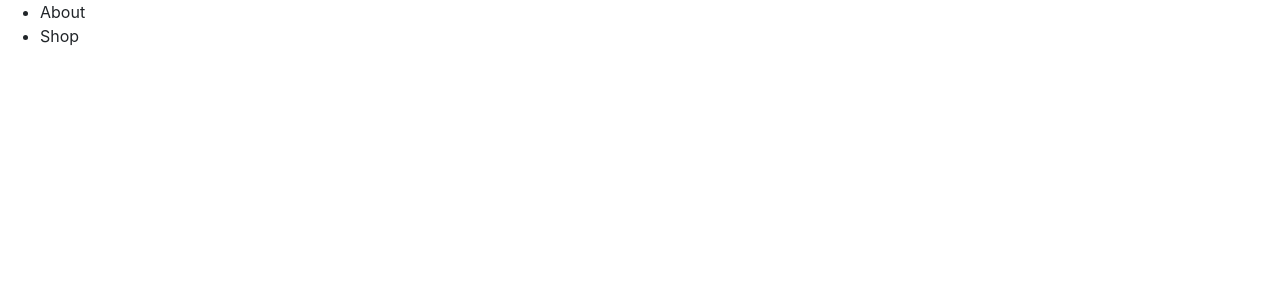
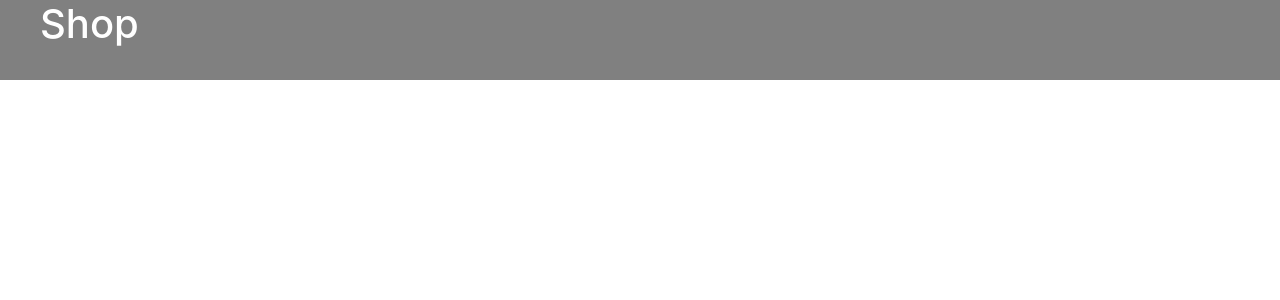
Before and after one commit to HampusJohnOlausson/react-test, a React (Create React App) app: page /Shop in a window 1280 px wide. Shown: the top 300 px of the page. Built offline with nearby package versions, Linux system fonts and the light colour scheme.

Commit message:
React Router exercise

```diff
--- a/src/components/About.jsx
+++ b/src/components/About.jsx
@@ -3,7 +3,7 @@ import React from 'react'
 const About = () => {
     return (
         <div>
-
+            <h1>About</h1>
         </div>
     )
 }
--- a/src/components/Nav.jsx
+++ b/src/components/Nav.jsx
@@ -1,15 +1,24 @@
 import React from 'react'
 import { Route } from 'react-router'
+import About from './About'
+import Shop from './Shop'
 
 const Nav = () => {
     return (
-        <div>
+        <header style={headerStyle}>
             <ul>
-                <li>About</li>
-                <li>Shop</li>
+                <Route path="/About" component={About}/>
+                <Route path="/Shop" component={Shop}/>
             </ul>
-        </div>
+        </header>
     )
 }
 
 export default Nav
+
+const headerStyle = {
+    background: 'grey',
+    height: '10vh',
+    width: '100%',
+    color: 'white',
+}
--- a/src/components/Shop.jsx
+++ b/src/components/Shop.jsx
@@ -3,7 +3,7 @@ import React from 'react'
 const Shop = () => {
     return (
         <div>
-
+            <h1>Shop</h1>
         </div>
     )
 }
```
